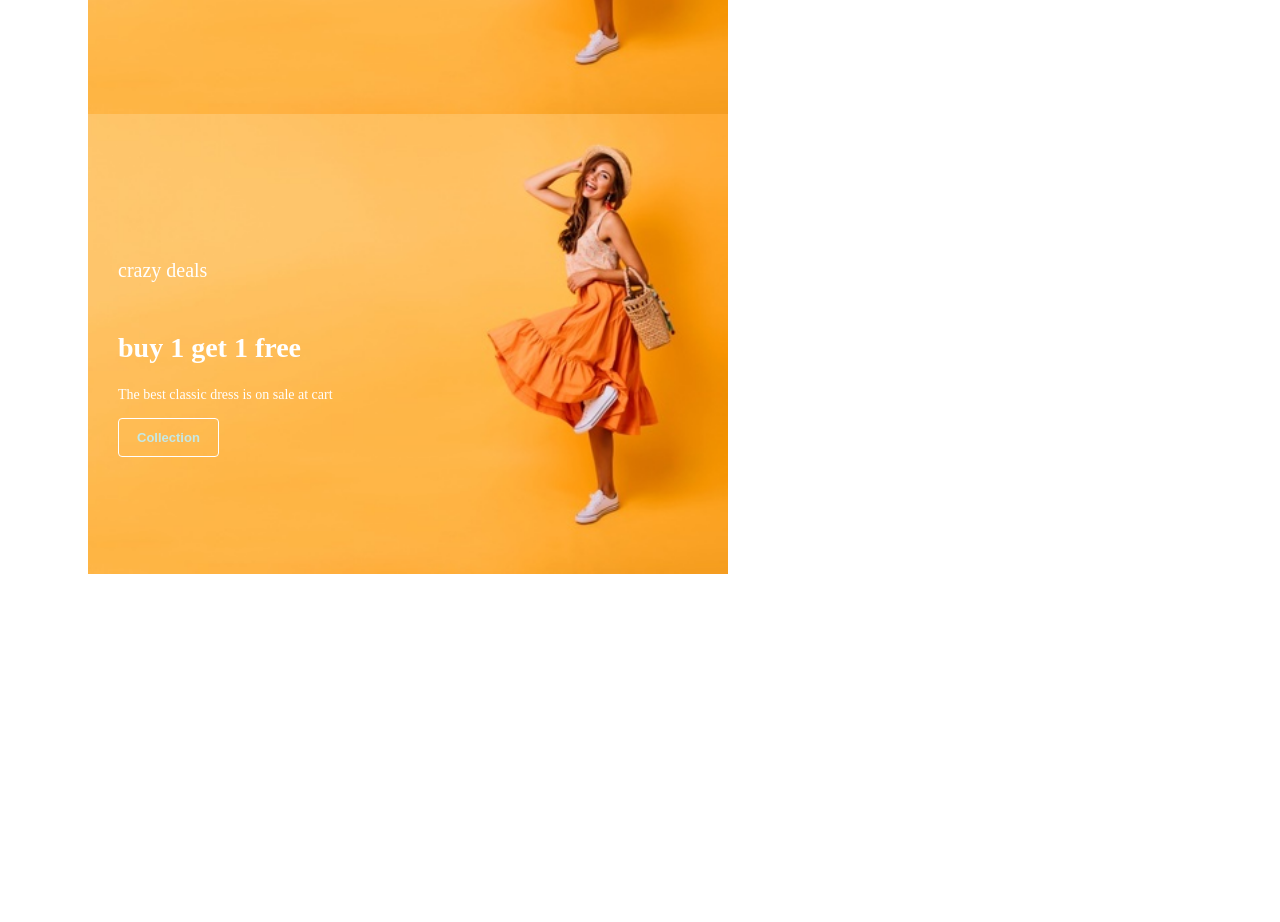
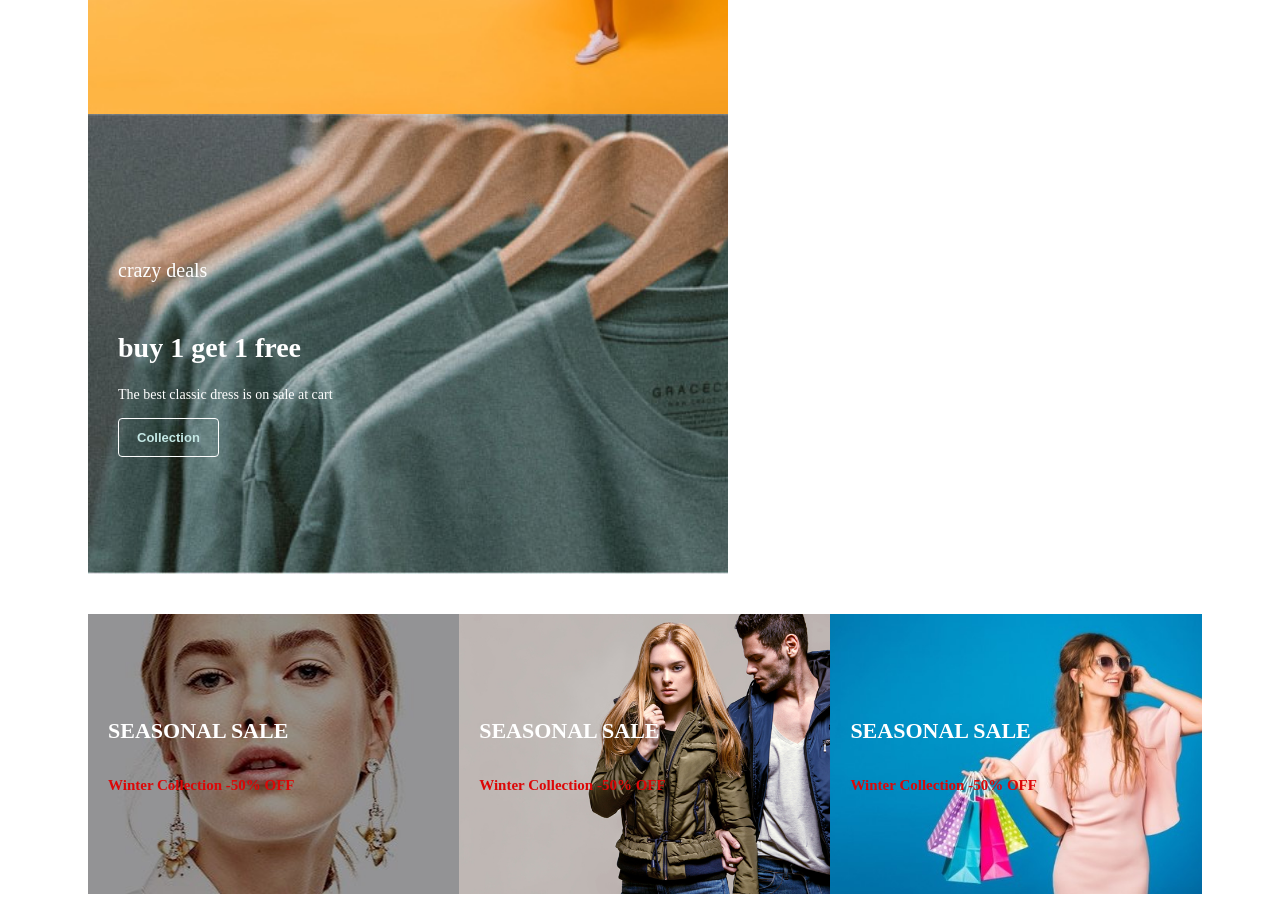
Before and after one commit to tareque101/e-commerce-website, a plain HTML site: page index.html in a window 1280 px wide. Shown: the part 5662-6584 px from the top of the page. Before the commit the page ends 6284 px from the top, so only its background shows below. Drawn offline with Linux system fonts and the light colour scheme.

Commit message:
features

```diff
--- a/index.html
+++ b/index.html
@@ -628,6 +628,7 @@
     </section>
      <!-- Sixthe section ended -->
 
+<!-- seventh section started -->
 <section id="sm-banner" class="section-p1">
 
     <div class="banner-box" >
@@ -640,7 +641,7 @@
     </div>
 
 
-    <div class="banner-box" >
+    <div class="banner-box banner-box2" >
         <h4>crazy deals</h4>
         <h2>buy 1 get 1 free</h2>
         <span>The best classic dress is on sale at cart</span>
@@ -650,8 +651,33 @@
     </div>
 
 </section>
+ <!-- seventh section ended -->
+
+ <section id="banner3">
+
+  <div class="banner-box">
+
+    <h2>SEASONAL SALE</h2>
+    <h3>Winter Collection -50% OFF</h3>
 
 
+  </div>
+  <div class="banner-box banner-box2">
+
+    <h2>SEASONAL SALE</h2>
+    <h3>Winter Collection -50% OFF</h3>
+
+
+  </div>
+  <div class="banner-box banner-box3">
+
+    <h2>SEASONAL SALE</h2>
+    <h3>Winter Collection -50% OFF</h3>
+
+
+  </div>
+
+ </section>
 
 </body>
 </html>
--- a/style.css
+++ b/style.css
@@ -393,3 +393,63 @@ flex-wrap: wrap;
    border: 1px solid #066035 ;
 
  }
+
+ #sm-banner .banner-box2
+ {
+   background-image: url("img/banner/b10.jpg");
+ }
+
+ #banner3 .banner-box
+ {
+   display: flex;
+   flex-direction: column;
+   justify-content: center;
+   align-items: flex-start;
+   background-image: url("img/banner/b7.jpg");
+   min-width:30%;
+   height: 30vh;
+   background-size: cover;
+   background-position: center;
+   padding: 20px;
+   margin-bottom: 20px;
+ }
+
+ #banner3 h2
+ {
+   color: #fff;
+   font-weight: 900;
+   font-size: 22px;
+
+ }
+
+ #banner3 .banner-box2
+ {
+   background-image: url("img/banner/b4.jpg");
+ }
+
+ #banner3 .banner-box3
+ {
+   background-image: url("img/banner/b18.jpg");
+ }
+
+
+
+
+
+ #banner3 h3
+ {
+   color: #dc0707;
+   font-weight: 800;
+   font-size: 15px;
+
+ }
+
+ #banner3
+ {
+   display: flex;
+   justify-content: space-between;
+   /* flex-wrap: wrap; */
+   padding: 0 80px;
+   /* margin-inline-start: 10px; */
+
+ }
```
